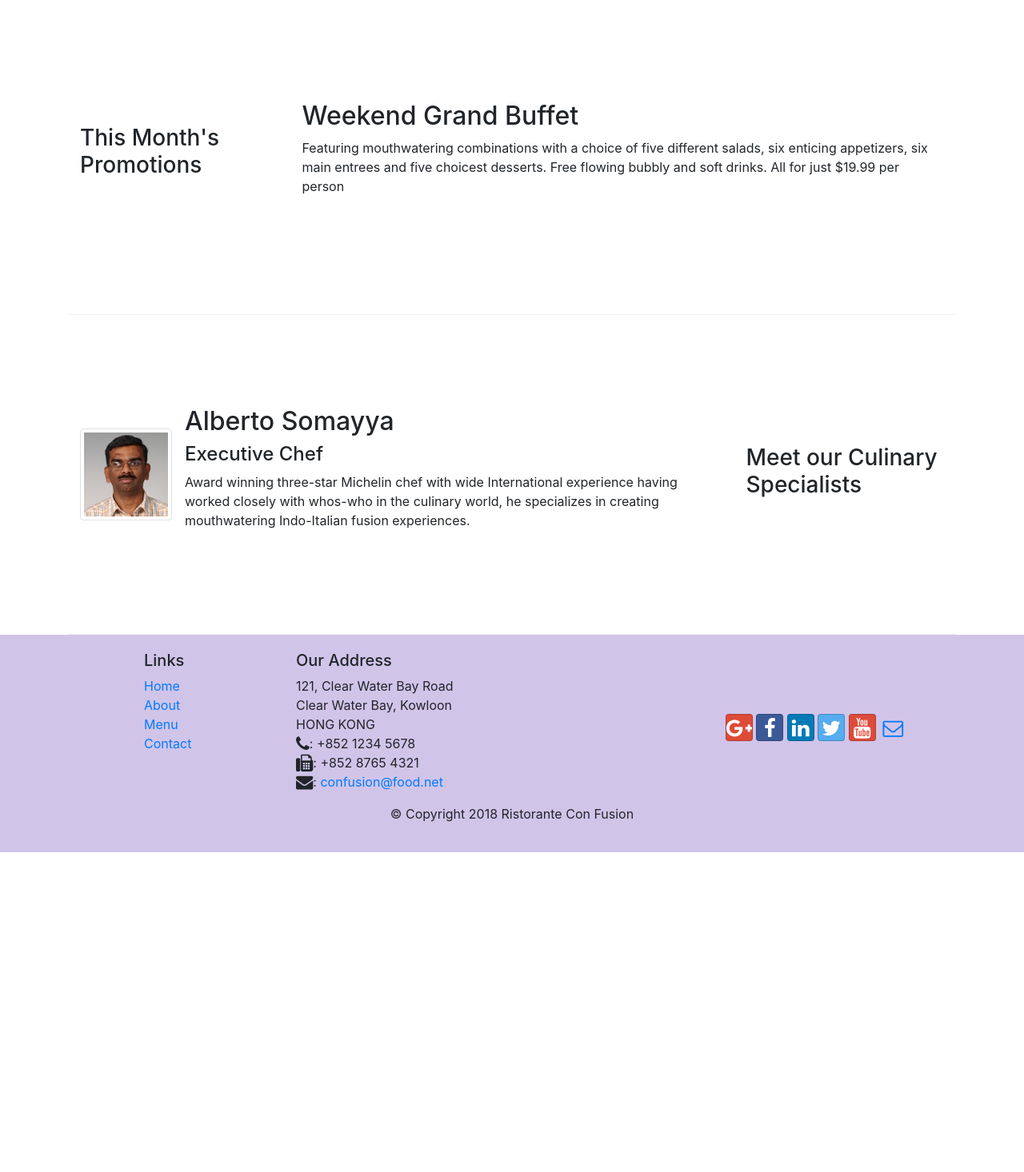
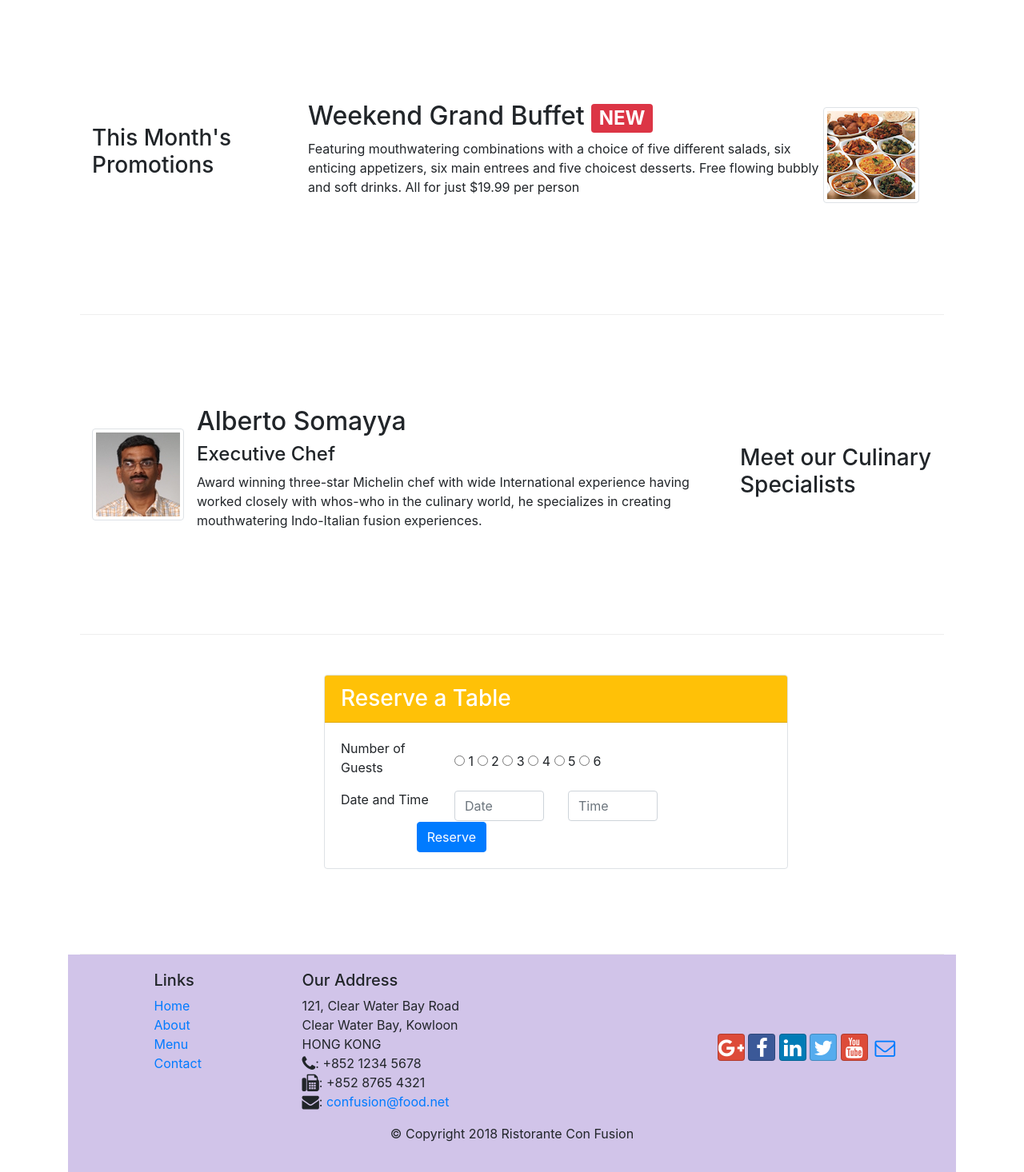
Before and after one commit to pavankalyan13/Website-application, a website: page index.html in a window 1280 px wide. Shown: the part 740-2206 px from the top of the page at 80% size. Before the commit the page ends 1806 px from the top, so only its background shows below. Drawn offline with nearby package versions, Linux system fonts and the light colour scheme.

Commit message:
finished register table component

```diff
--- a/index.html
+++ b/index.html
@@ -41,16 +41,24 @@
     <header class="jumbotron">
         <div class="container">
             <div class="row row-header">
-                    <div class="col-12 col-sm-6">
+                <div class="col-12 col-sm-6 font-weight-bold">
                     <h1>Ristorante con Fusion</h1>
                     <p>We take inspiration from the World's best cuisines, and create a unique fusion experience. Our lipsmacking creations will tickle your culinary senses!</p>
                 </div>
-                    <div class="col-12 col-sm align-self-center">
+                <div class="col-12 col-sm-3 align-self-center">
                     <img src="img/logo.png" class="img-fluid">
+                </div>
+                <div class="col-12 col-sm-3 align-self-center">
+                    <a href="#C4">
+                    <button type="submit" class="btn bg-warning btn-lg">
+                        <p> Reserve Table    </p>
+                    </button>
+                </a>
                 </div>
             </div>
         </div>
     </header>
+
 
     <div class="container">
         <div class="row row-content align-items-center">
@@ -71,15 +79,26 @@
         </div>
 
 
+
+        <div class="container">
             <div class="row row-content align-items-center">
-                <div  class="col-12 col-sm-4 col-md-3">
+                <div class="col-12 col-sm-4 order-sm-first col-md-3">
                     <h3>This Month's Promotions</h3>
                 </div>
-                <div class="col col-sm col-md">
-                    <h2>Weekend Grand Buffet</h2>
+                <div class="col col-sm order-sm-last col-md">
+                    <div class="media">
+                        <div class="media-body">
+                            <h2 class="mt-0">Weekend Grand Buffet <span class="badge badge-danger">NEW </span> </h2>
                             <p>Featuring mouthwatering combinations with a choice of five different salads, six enticing appetizers, six main entrees and five choicest desserts. Free flowing bubbly and soft drinks. All for just $19.99 per person </p>
                         </div>
+                        <img class="d-flex mr-3 img-thumbnail align-self-center" src="img/buffet.png" alt="uttappizza">
+
+
                     </div>
+
+                </div>
+            </div>
+
 
         <div class="row row-content align-items-center">
             <div  class="col-12 col-sm-4  order-sm-last col-md-3">
@@ -94,9 +113,64 @@
                         <p>Award winning three-star Michelin chef with wide International experience having worked closely with whos-who in the culinary world, he specializes in creating mouthwatering Indo-Italian fusion experiences. </p>
                      </div>
                 </div>
+
+            </div>
+        </div>
+        <div class="row row-content " id="C4">
+        <div class="col-sm-10">
+            <div class="card offset-4 border">
+                <h3 class="card-header bg-warning text-white ">
+                    Reserve a Table
+                </h3>
+                <div class="card-body align-items-center">
+
+                    <div class="row align-items-center padding">
+                        <div class="col-sm-3">
+                            <p> Number of Guests</p>
+                        </div>
+
+                        <div class="col-sm">
+                            <form>
+                        <label class="radio-inline"><input type="radio" name="optradio"> 1 </label>
+                        <label class="radio-inline"><input type="radio" name="optradio">   2 </label>
+                        <label class="radio-inline"><input type="radio" name="optradio">   3  </label>
+                        <label class="radio-inline"><input type="radio" name="optradio">   4 </label>
+                        <label class="radio-inline"><input type="radio" name="optradio">   5 </label>
+                        <label class="radio-inline"><input type="radio" name="optradio">   6 </label>
+                            </form>
+                        </div>
+
+                        </div>
+                        <div class = "row align-items-center ">
+                            <div class="col-sm-3 ">
+                                <p>
+                                    Date and Time
+                                </p>
+                            </div>
+                            <div class="col-sm-3">
+                                <input type="text" class="form-control" id="firstname" name="firstname"
+                                placeholder="Date">
+                            </div>
+                            <div class="col-sm-3">
+                                <input type="text" class="form-control" id="firstname" name="firstname"
+                                placeholder="Time">
+                            </div>
+                        </div>
+                        <div class="row align-items-center padding">
+                            <div class="col-12 offset-md-2 ">
+                                <button type="submit" class="btn btn-primary">
+                                    Reserve
+                                </button>
+                            </div>
+                        </div>
+
+                    </div>
+                </div>
+
         </div>
         </div>
     </div>
+
 
     <footer class="footer">
         <div class="container">
```
Lines whose indentation alone changed are shown as unchanged.
